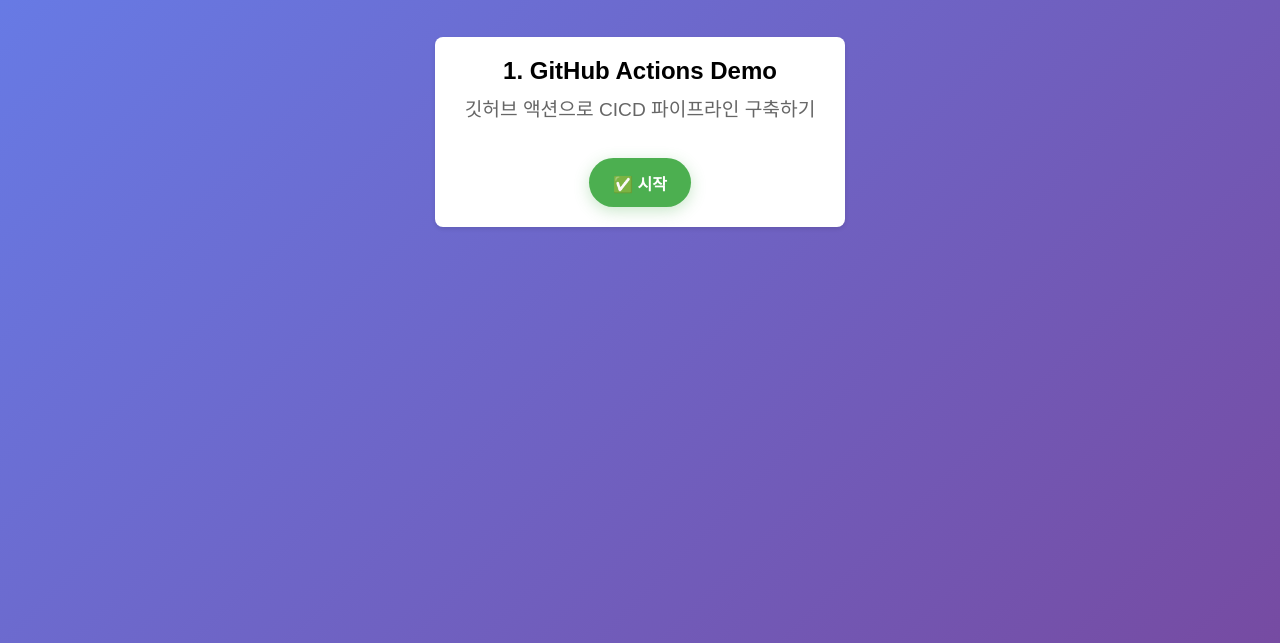
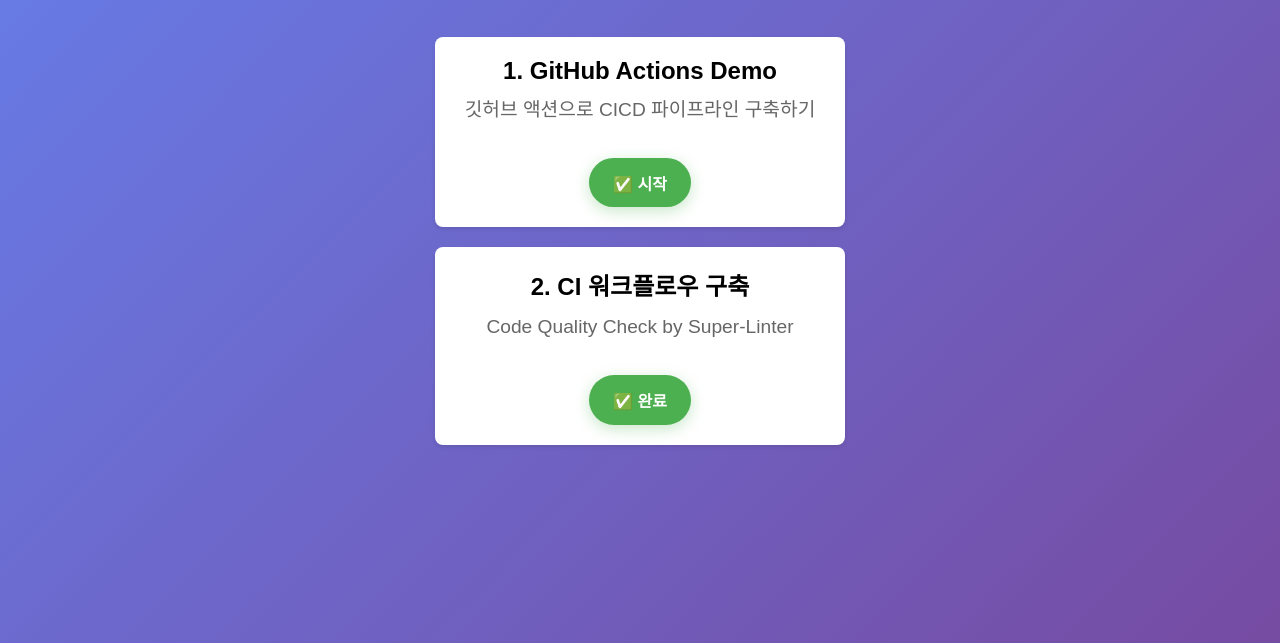
Before and after one commit to eunhak11/TA-CICD, a plain HTML site: page index.html in a window 1280 px wide. Shown: the part 157-800 px from the top of the page. Drawn offline with Linux system fonts and the light colour scheme.

Commit message:
feat: ci.yml 작성

```diff
--- a/index.html
+++ b/index.html
@@ -19,6 +19,14 @@
             <span class="check_badge">✅ 시작</span>
             </div>
         </section>
+
+        <section class="box">
+            <h2>2. CI 워크플로우 구축</h2>
+            <p>Code Quality Check by Super-Linter</p>
+            <div class="status">
+            <span class="check_badge">✅ 완료</span>
+            </div>
+        </section>
     </main>
 
 
```
Also changed, not shown: 1 other file.
